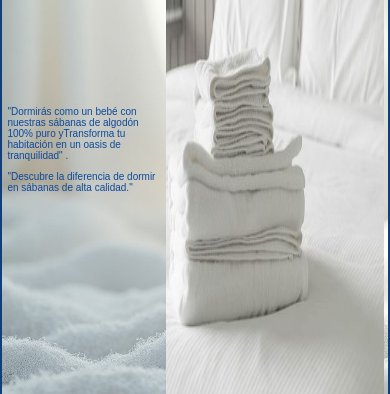
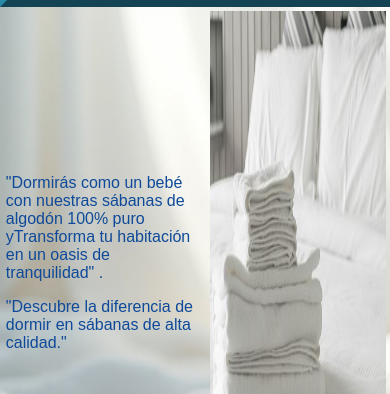
Before and after one commit to salva1965/proyecto-final-ecommerce-felix-salvatierra, a plain HTML site: page index.html in a window 390 px wide. Shown: the part 253-647 px from the top of the page. Drawn offline with Linux system fonts and the light colour scheme; a web font is replaced by a local one.

Commit message:
seg.cambio

```diff
--- a/style/estilo.css
+++ b/style/estilo.css
@@ -1,3 +1,8 @@
+@media (max-width: 468px) {
+	html {
+		font-size: 42.5%;
+	}
+}
 body {
     font-size: 16px;
     margin: 0px;
@@ -244,12 +249,3 @@ footer {
     grid-column: 1/5;
     padding-top: 5%;
 }
-@media only screen and (max-width : 550px) {
-    body {
-        font-size: 10px;
-        margin: 0;
-        background-color: #29a7a7;
-        grid-template-columns: 1fr;
-        border: #103e7a solid 2px;
-    }
-}
```
